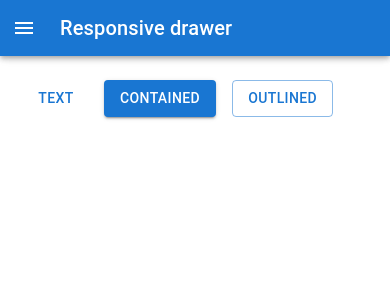
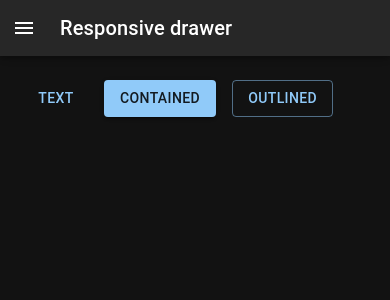
Before and after one commit to VeseMir2k/sejm_rp_app, a Next.js app: page / in a window 390 px wide. Shown: the top 300 px of the page. Built offline with nearby package versions, Linux system fonts and the light colour scheme.

Commit message:
✨ (AppBarComponent.tsx): Add AppBarComponent to create a responsive app bar with menu icon and title ♻️ (layout.tsx): Refactor layout to use AppBarComponent for better code organization and reusability

```diff
--- /dev/null
+++ b/src/app/components/AppBarComponent.tsx
@@ -0,0 +1,53 @@
+import AppBar from "@mui/material/AppBar"
+import IconButton from "@mui/material/IconButton"
+import Typography from "@mui/material/Typography"
+import MenuIcon from "@mui/icons-material/Menu"
+import Toolbar from "@mui/material/Toolbar"
+
+type AppBarComponentProps = {
+  isClosing: boolean
+  setMobileOpen: (mobileOpen: boolean) => void
+  mobileOpen: boolean
+  drawerWidth: number
+}
+
+export default function AppBarComponent({
+  isClosing,
+  setMobileOpen,
+  mobileOpen,
+  drawerWidth,
+}: AppBarComponentProps) {
+  const handleDrawerToggle = () => {
+    if (!isClosing) {
+      setMobileOpen(!mobileOpen)
+    }
+  }
+  return (
+    <AppBar
+      position="fixed"
+      sx={{
+        width: { sm: `calc(100% - ${drawerWidth}px)` },
+        ml: { sm: `${drawerWidth}px` },
+      }}
+    >
+      <Toolbar>
+        <IconButton
+          color="inherit"
+          aria-label="open drawer"
+          edge="start"
+          onClick={handleDrawerToggle}
+          sx={{ mr: 2, display: { sm: "none" } }}
+        >
+          <MenuIcon />
+        </IconButton>
+        <Typography
+          variant="h6"
+          noWrap
+          component="div"
+        >
+          Responsive drawer
+        </Typography>
+      </Toolbar>
+    </AppBar>
+  )
+}
--- a/src/app/layout.tsx
+++ b/src/app/layout.tsx
@@ -1,11 +1,9 @@
 "use client"
 
-import AppBar from "@mui/material/AppBar"
 import Box from "@mui/material/Box"
 import CssBaseline from "@mui/material/CssBaseline"
 import Divider from "@mui/material/Divider"
 import Drawer from "@mui/material/Drawer"
-import IconButton from "@mui/material/IconButton"
 import InboxIcon from "@mui/icons-material/MoveToInbox"
 import List from "@mui/material/List"
 import ListItem from "@mui/material/ListItem"
@@ -13,10 +11,16 @@ import ListItemButton from "@mui/material/ListItemButton"
 import ListItemIcon from "@mui/material/ListItemIcon"
 import ListItemText from "@mui/material/ListItemText"
 import MailIcon from "@mui/icons-material/Mail"
-import MenuIcon from "@mui/icons-material/Menu"
 import Toolbar from "@mui/material/Toolbar"
-import Typography from "@mui/material/Typography"
+import { ThemeProvider, createTheme } from "@mui/material/styles"
 import { useState } from "react"
+import AppBarComponent from "./components/AppBarComponent"
+
+const darkTheme = createTheme({
+  palette: {
+    mode: "dark",
+  },
+})
 
 const drawerWidth = 240
 
@@ -38,14 +42,8 @@ export default function RootLayout({ window, children }: Props) {
     setIsClosing(false)
   }
 
-  const handleDrawerToggle = () => {
-    if (!isClosing) {
-      setMobileOpen(!mobileOpen)
-    }
-  }
-
   const drawer = (
-    <div>
+    <>
       <Toolbar />
       <Divider />
       <List>
@@ -79,7 +77,7 @@ export default function RootLayout({ window, children }: Props) {
           </ListItem>
         ))}
       </List>
-    </div>
+    </>
   )
 
   const container =
@@ -88,34 +86,15 @@ export default function RootLayout({ window, children }: Props) {
   return (
     <html lang="en">
       <body>
+        <ThemeProvider theme={darkTheme}>
           <Box sx={{ display: "flex" }}>
             <CssBaseline />
-          <AppBar
-            position="fixed"
-            sx={{
-              width: { sm: `calc(100% - ${drawerWidth}px)` },
-              ml: { sm: `${drawerWidth}px` },
-            }}
-          >
-            <Toolbar>
-              <IconButton
-                color="inherit"
-                aria-label="open drawer"
-                edge="start"
-                onClick={handleDrawerToggle}
-                sx={{ mr: 2, display: { sm: "none" } }}
-              >
-                <MenuIcon />
-              </IconButton>
-              <Typography
-                variant="h6"
-                noWrap
-                component="div"
-              >
-                Responsive drawer
-              </Typography>
-            </Toolbar>
-          </AppBar>
+            <AppBarComponent
+              drawerWidth={drawerWidth}
+              isClosing={isClosing}
+              setMobileOpen={setMobileOpen}
+              mobileOpen={mobileOpen}
+            />
             <Box
               component="nav"
               sx={{ width: { sm: drawerWidth }, flexShrink: { sm: 0 } }}
@@ -166,6 +145,7 @@ export default function RootLayout({ window, children }: Props) {
               {children}
             </Box>
           </Box>
+        </ThemeProvider>
       </body>
     </html>
   )
```
Also changed, not shown: src/app/page.module.css (added). Lines whose indentation alone changed are shown as unchanged.
